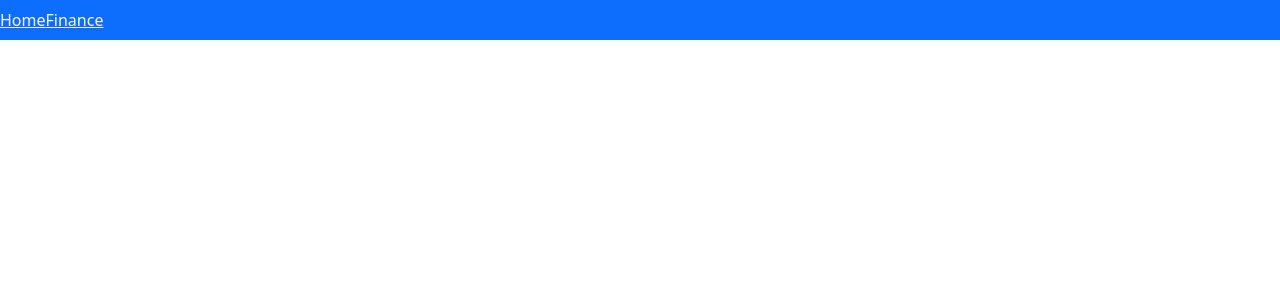
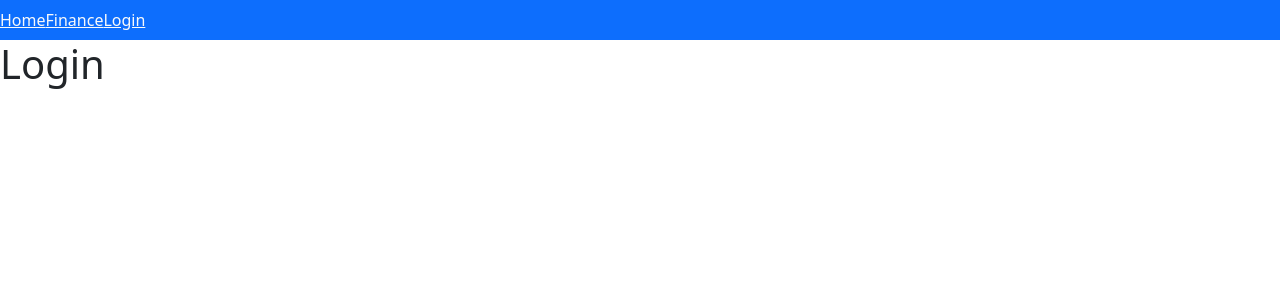
Before and after one commit to Dorian-Mayamba/bgn-hackathon-consisten6-frontend, a React (Create React App) app in the folder personal_financial_adviser/: page /login in a window 1280 px wide. Before the commit this address had no page. Shown: the top 300 px of the page. Built offline with nearby package versions, Linux system fonts and the light colour scheme.

Commit message:
Login page

```diff
--- a/personal_financial_adviser/src/App.js
+++ b/personal_financial_adviser/src/App.js
@@ -3,6 +3,7 @@ import './App.css';
 import {BrowserRouter as Router, Routes, Route} from 'react-router-dom'
 import { Home } from './components/Home';
 import { Finance } from './components/Finance';
+import { Login } from './components/Login';
 import { Navbar } from './components/Navbar';
 function App() {
   return (
@@ -11,6 +12,7 @@ function App() {
       <Routes>
         <Route path='/' element={<Home/>}/>
         <Route path='/finance' element={<Finance/>}/>
+        <Route path= '/login' element={<Login/>}/>
       </Routes>
     </Router>
   );
--- /dev/null
+++ b/personal_financial_adviser/src/components/Login.jsx
@@ -0,0 +1,9 @@
+export function Login(){
+    return(
+        <div>
+            <h1>Login</h1>
+        </div>
+    )
+
+
+}
--- a/personal_financial_adviser/src/components/Navbar.jsx
+++ b/personal_financial_adviser/src/components/Navbar.jsx
@@ -10,6 +10,9 @@ export function Navbar(){
                 <li>
                     <Link className="text-light" to='/finance'>Finance</Link>
                 </li>
+                <li>
+                    <Link className="text-light" to= '/login'>Login</Link>
+                </li>
             </ul>
         </nav>
     )
```
